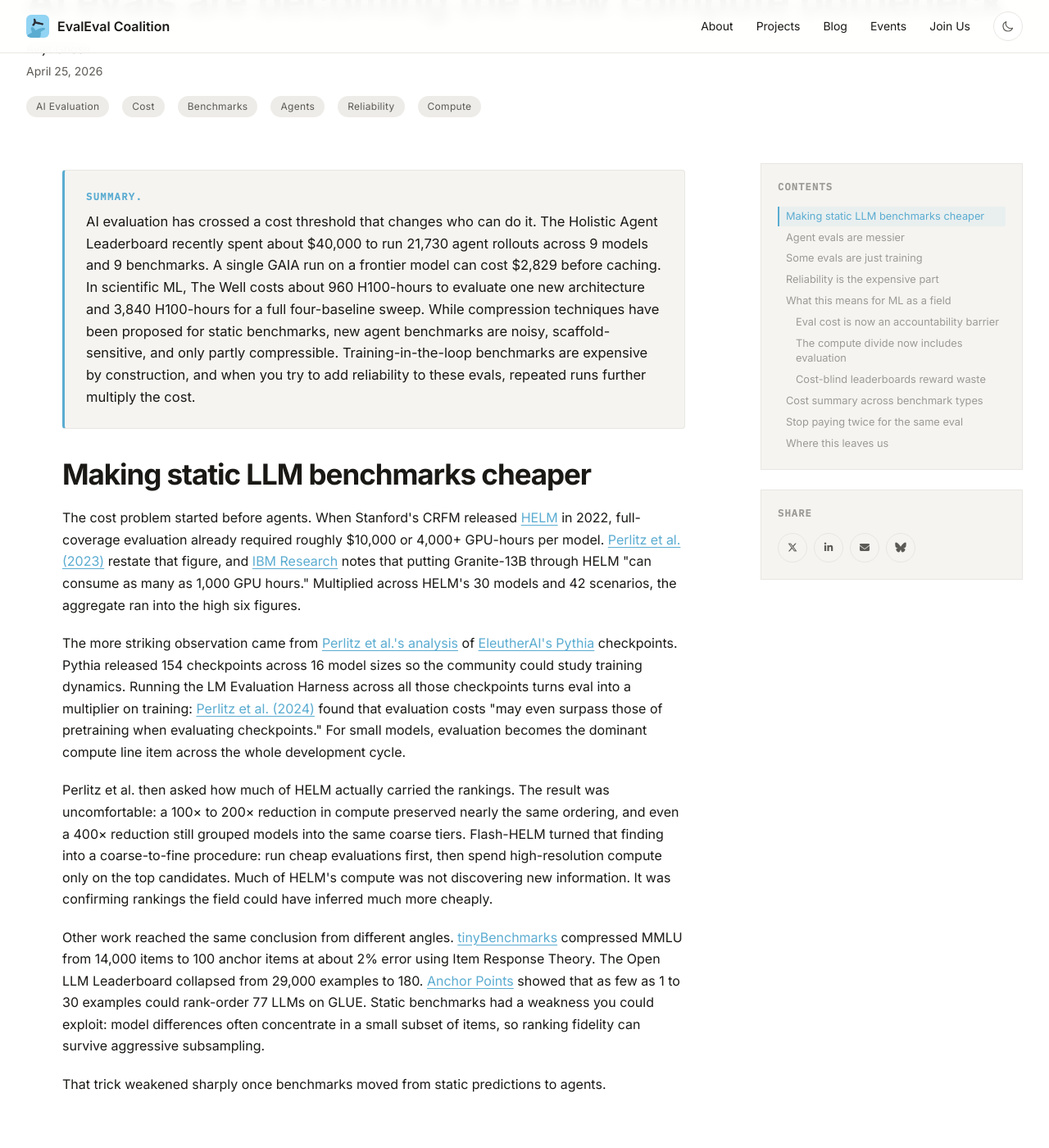
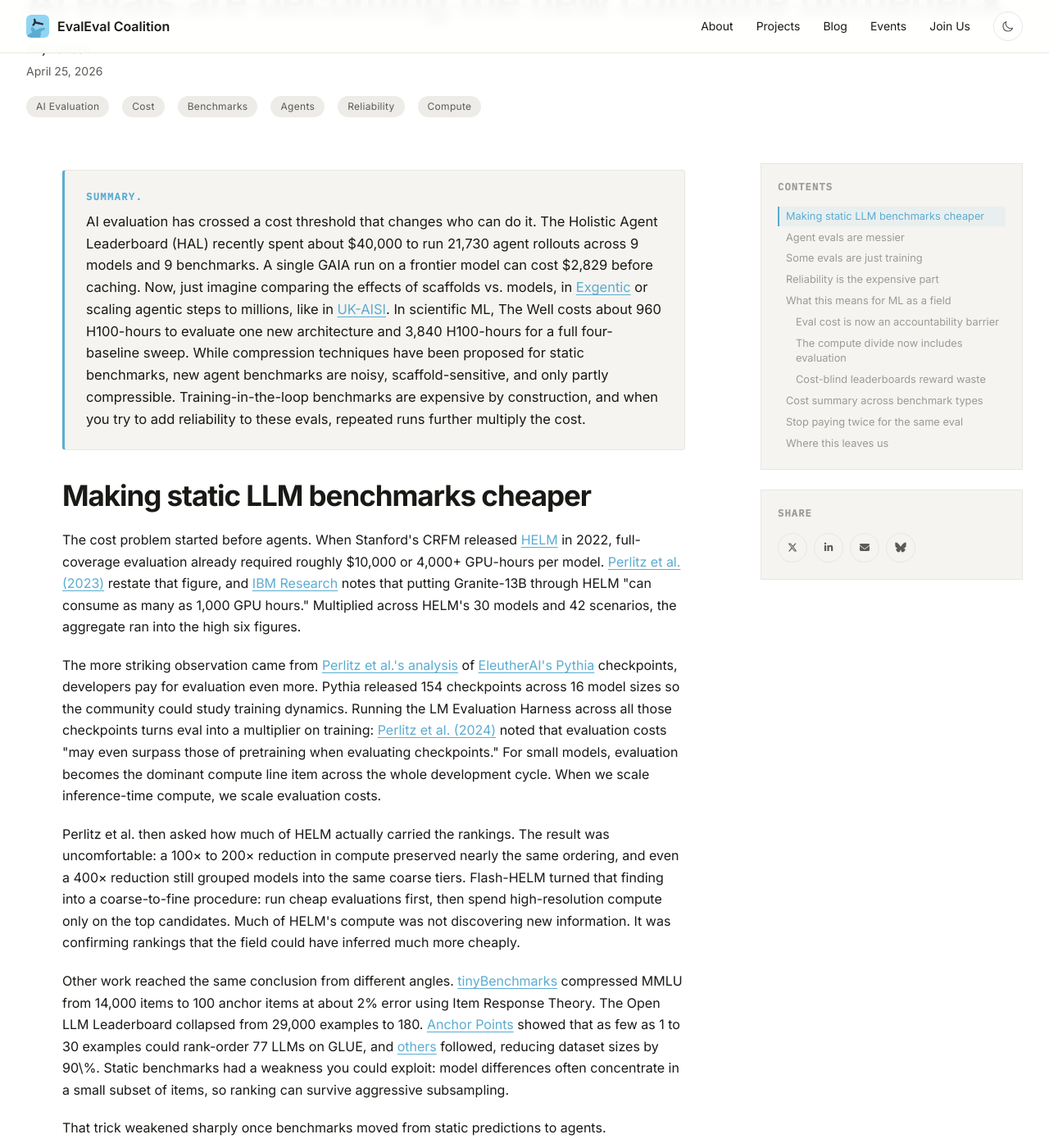
Before and after one commit to evaleval/evaleval.github.io, a Jekyll site: the page built from _posts/2026-04-25-eval-costs-bottleneck.md, in a window 1280 px wide and 1400 px high, scrolled down 503 px. Shown: the whole window at 82% size. Built offline with Jekyll 4.4.1, drawn with Linux system fonts in a browser that asks for light colours; nearby versions of some CDN libraries; some of the changed text lies outside the part shown.

Commit message:
Revise summary and details in eval costs article

```diff
--- a/_posts/2026-04-25-eval-costs-bottleneck.md
+++ b/_posts/2026-04-25-eval-costs-bottleneck.md
@@ -453,23 +453,23 @@
 }
 </style>
 
-<p class="bluf"><strong>Summary.</strong> AI evaluation has crossed a cost threshold that changes who can do it. The Holistic Agent Leaderboard recently spent about $40,000 to run 21,730 agent rollouts across 9 models and 9 benchmarks. A single GAIA run on a frontier model can cost $2,829 before caching. In scientific ML, The Well costs about 960 H100-hours to evaluate one new architecture and 3,840 H100-hours for a full four-baseline sweep. While compression techniques have been proposed for static benchmarks, new agent benchmarks are noisy, scaffold-sensitive, and only partly compressible. Training-in-the-loop benchmarks are expensive by construction, and when you try to add reliability to these evals, repeated runs further multiply the cost.</p>
+<p class="bluf"><strong>Summary.</strong> AI evaluation has crossed a cost threshold that changes who can do it. The Holistic Agent Leaderboard (HAL) recently spent about $40,000 to run 21,730 agent rollouts across 9 models and 9 benchmarks. A single GAIA run on a frontier model can cost $2,829 before caching. Now, just imagine comparing the effects of scaffolds vs. models, in <a href="https://www.exgentic.ai/">Exgentic</a> or scaling agentic steps to millions, like in <a href="https://www.aisi.gov.uk/blog/evidence-for-inference-scaling-in-ai-cyber-tasks-increased-evaluation-budgets-reveal-higher-success-rates">UK-AISI</a>. In scientific ML, The Well costs about 960 H100-hours to evaluate one new architecture and 3,840 H100-hours for a full four-baseline sweep. While compression techniques have been proposed for static benchmarks, new agent benchmarks are noisy, scaffold-sensitive, and only partly compressible. Training-in-the-loop benchmarks are expensive by construction, and when you try to add reliability to these evals, repeated runs further multiply the cost.</p>
 
 <h2 id="making-static-llm-benchmarks-cheaper">Making static LLM benchmarks cheaper</h2>
 
-<p>The cost problem started before agents. When Stanford's CRFM released <a href="https://arxiv.org/abs/2211.09110" rel="noopener noreferrer" target="_blank">HELM</a> in 2022, full-coverage evaluation already required roughly $10,000 or 4,000+ GPU-hours per model. <a href="https://arxiv.org/abs/2308.11696v5" rel="noopener noreferrer" target="_blank">Perlitz et al. (2023)</a> restate that figure, and <a href="https://research.ibm.com/blog/efficient-llm-benchmarking" rel="noopener noreferrer" target="_blank">IBM Research</a> notes that putting Granite-13B through HELM "can consume as many as 1,000 GPU hours." Multiplied across HELM's 30 models and 42 scenarios, the aggregate ran into the high six figures.</p>
+<p>The cost problem started before agents. When Stanford's CRFM released <a href="https://arxiv.org/abs/2211.09110" rel="noopener noreferrer" target="_blank">HELM</a> in 2022, full-coverage evaluation already required roughly $10,000 or 4,000+ GPU-hours per model. <a href="https://arxiv.org/abs/2308.11696v5" rel="noopener noreferrer" target="_blank">Perlitz et al. (2023)</a> restate that figure, and <a href="https://research.ibm.com/blog/efficient-llm-benchmarking" rel="noopener noreferrer" target="_blank">IBM Research</a> notes that putting Granite-13B through HELM "can consume as many as 1,000 GPU hours." Multiplied across HELM's 30 models and 42 scenarios, the aggregate ran into the high six figures. </p>
 
-<p>The more striking observation came from <a href="https://arxiv.org/abs/2308.11696v5" rel="noopener noreferrer" target="_blank">Perlitz et al.'s analysis</a> of <a href="https://arxiv.org/abs/2304.01373" rel="noopener noreferrer" target="_blank">EleutherAI's Pythia</a> checkpoints. Pythia released 154 checkpoints across 16 model sizes so the community could study training dynamics. Running the LM Evaluation Harness across all those checkpoints turns eval into a multiplier on training: <a href="https://arxiv.org/abs/2308.11696v5" rel="noopener noreferrer" target="_blank">Perlitz et al. (2024)</a> found that evaluation costs "may even surpass those of pretraining when evaluating checkpoints." For small models, evaluation becomes the dominant compute line item across the whole development cycle.</p>
+<p>The more striking observation came from <a href="https://arxiv.org/abs/2308.11696v5" rel="noopener noreferrer" target="_blank">Perlitz et al.'s analysis</a> of <a href="https://arxiv.org/abs/2304.01373" rel="noopener noreferrer" target="_blank">EleutherAI's Pythia</a> checkpoints, developers pay for evaluation even more. Pythia released 154 checkpoints across 16 model sizes so the community could study training dynamics. Running the LM Evaluation Harness across all those checkpoints turns eval into a multiplier on training: <a href="https://arxiv.org/abs/2308.11696v5" rel="noopener noreferrer" target="_blank">Perlitz et al. (2024)</a> noted that evaluation costs "may even surpass those of pretraining when evaluating checkpoints." For small models, evaluation becomes the dominant compute line item across the whole development cycle. When we scale inference-time compute, we scale evaluation costs.</p>
 
-<p>Perlitz et al. then asked how much of HELM actually carried the rankings. The result was uncomfortable: a 100× to 200× reduction in compute preserved nearly the same ordering, and even a 400× reduction still grouped models into the same coarse tiers. Flash-HELM turned that finding into a coarse-to-fine procedure: run cheap evaluations first, then spend high-resolution compute only on the top candidates. Much of HELM's compute was not discovering new information. It was confirming rankings the field could have inferred much more cheaply.</p>
+<p>Perlitz et al. then asked how much of HELM actually carried the rankings. The result was uncomfortable: a 100× to 200× reduction in compute preserved nearly the same ordering, and even a 400× reduction still grouped models into the same coarse tiers. Flash-HELM turned that finding into a coarse-to-fine procedure: run cheap evaluations first, then spend high-resolution compute only on the top candidates. Much of HELM's compute was not discovering new information. It was confirming rankings that the field could have inferred much more cheaply.</p>
 
-<p>Other work reached the same conclusion from different angles. <a href="https://arxiv.org/abs/2402.14992">tinyBenchmarks</a> compressed MMLU from 14,000 items to 100 anchor items at about 2% error using Item Response Theory. The Open LLM Leaderboard collapsed from 29,000 examples to 180. <a href="https://arxiv.org/abs/2309.08638">Anchor Points</a> showed that as few as 1 to 30 examples could rank-order 77 LLMs on GLUE. Static benchmarks had a weakness you could exploit: model differences often concentrate in a small subset of items, so ranking fidelity can survive aggressive subsampling.</p>
+<p>Other work reached the same conclusion from different angles. <a href="https://arxiv.org/abs/2402.14992">tinyBenchmarks</a> compressed MMLU from 14,000 items to 100 anchor items at about 2% error using Item Response Theory. The Open LLM Leaderboard collapsed from 29,000 examples to 180. <a href="https://arxiv.org/abs/2309.08638">Anchor Points</a> showed that as few as 1 to 30 examples could rank-order 77 LLMs on GLUE, and <a href="https://arxiv.org/abs/2511.04689">others</a> followed, reducing dataset sizes by 90\%. Static benchmarks had a weakness you could exploit: model differences often concentrate in a small subset of items, so ranking can survive aggressive subsampling.</p>
 
 <p>That trick weakened sharply once benchmarks moved from static predictions to agents.</p>
 
 <h2 id="agent-evals-are-messier">Agent evals are messier</h2>
 
-<p>The cleanest public accounting of agent evaluation comes from the <a href="https://arxiv.org/abs/2510.11977" rel="noopener noreferrer" target="_blank">Holistic Agent Leaderboard</a> (Kapoor et al., ICLR 2026). HAL runs standardized agent harnesses across nine benchmarks covering coding, web navigation, science tasks, and customer service, with shared scaffolds and centralized cost tracking. The headline cost: $40,000 for 21,730 rollouts across 9 models and 9 benchmarks. By April 2026 the leaderboard had grown to 26,597 rollouts. <a href="https://arxiv.org/abs/2603.23749" rel="noopener noreferrer" target="_blank">Ndzomga's independent reproduction</a> arrives at almost the same number: $46,000 across 242 agent runs.</p>
+<p>The cleanest public accounting of agent evaluation comes from the <a href="https://arxiv.org/abs/2510.11977" rel="noopener noreferrer" target="_blank">Holistic Agent Leaderboard</a> (Kapoor et al., ICLR 2026). HAL runs standardized agent harnesses across nine benchmarks covering coding, web navigation, science tasks, and customer service, with shared scaffolds and centralized cost tracking. The headline cost: $40,000 for 21,730 rollouts across 9 models and 9 benchmarks. By April 2026, the leaderboard had grown to 26,597 rollouts. <a href="https://arxiv.org/abs/2603.23749" rel="noopener noreferrer" target="_blank">Ndzomga's independent reproduction</a> arrives at almost the same number: $46,000 across 242 agent runs.</p>
 
 <p>The aggregate number hides the important part: the cost of a single benchmark run varies by four orders of magnitude across HAL tasks, and by three orders within some individual benchmarks.</p>
 
@@ -497,7 +497,7 @@
 
 <p>Worse, higher spend does not reliably buy better results. On <a href="https://hal.cs.princeton.edu/online_mind2web">Online Mind2Web</a>, Browser-Use with Claude Sonnet 4 cost $1,577 for 40% accuracy. SeeAct with GPT-5 Medium hit 42% for $171. The HAL paper notes "a 9× difference in cost despite just a two-percentage-point difference in accuracy." On <a href="https://hal.cs.princeton.edu/gaia">GAIA</a>, an HAL Generalist with o3 Medium cost $2,828 for 28.5% accuracy, while a different agent hit 57.6% for $1,686. <a href="https://arxiv.org/abs/2511.14136">CLEAR</a> finds across 6 SOTA agents on 300 enterprise tasks that "accuracy-optimal configurations cost 4.4 to 10.8× more than Pareto-efficient alternatives" with comparable real-world performance.</p>
 
-<p>The static-era toolkit should have helped, but it has only gone so far. Ndzomga's mid-difficulty filter, which selects tasks with 30 to 70% historical pass rates, achieves a 2× to 3.5× reduction while preserving rank fidelity under scaffold and temporal shifts. That is useful, but it falls far short of the 100× to 200× gains available for static benchmarks. The mechanics explain why: when each item is a multi-turn rollout with its own variance, the expensive object is not the test question. It is the whole trajectory.</p>
+<p>The static-era toolkit should have helped, but it has only gone so far. Ndzomga's mid-difficulty filter, which selects tasks with 30 to 70% historical pass rates, achieves a 2× to 3.5× reduction while preserving rank fidelity under scaffold and temporal shifts. That is useful, but it falls far short of the 100× to 200× gains available for static benchmarks. The mechanics explain why: when each item is a multi-turn rollout with its own variance, the expensive object is not the large number of questions. It is the unavoidable long trajectory per single question.</p>
 
 <h2 id="some-evals-are-just-training">Some evals are just training</h2>
 
```
